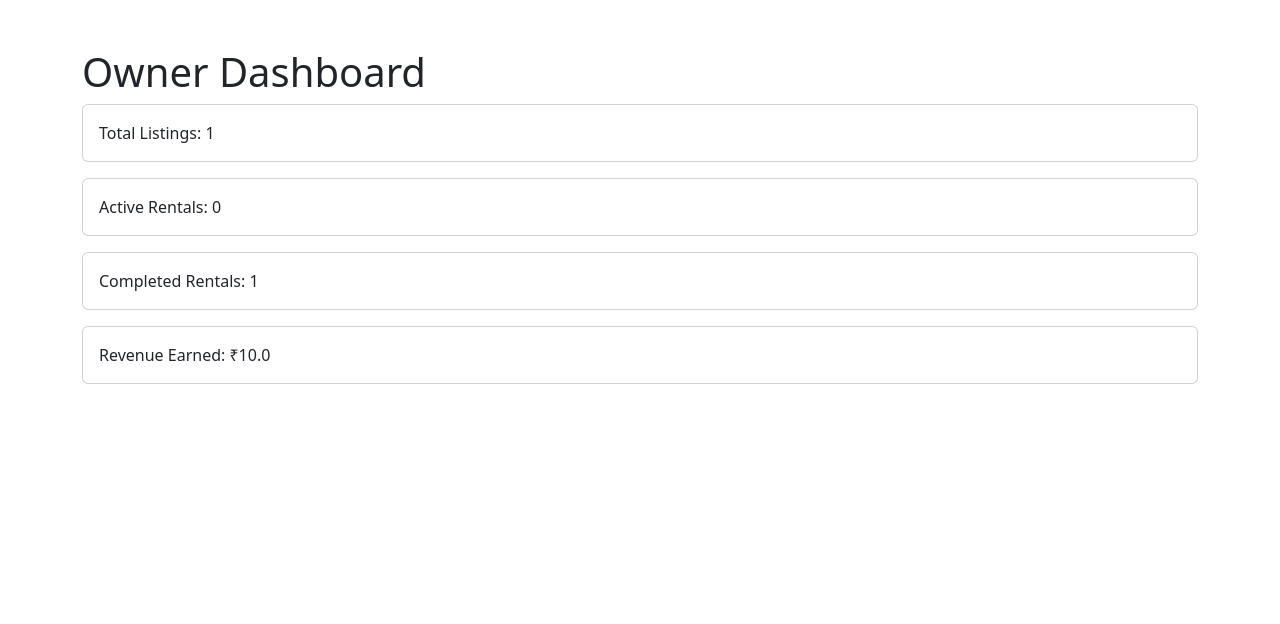
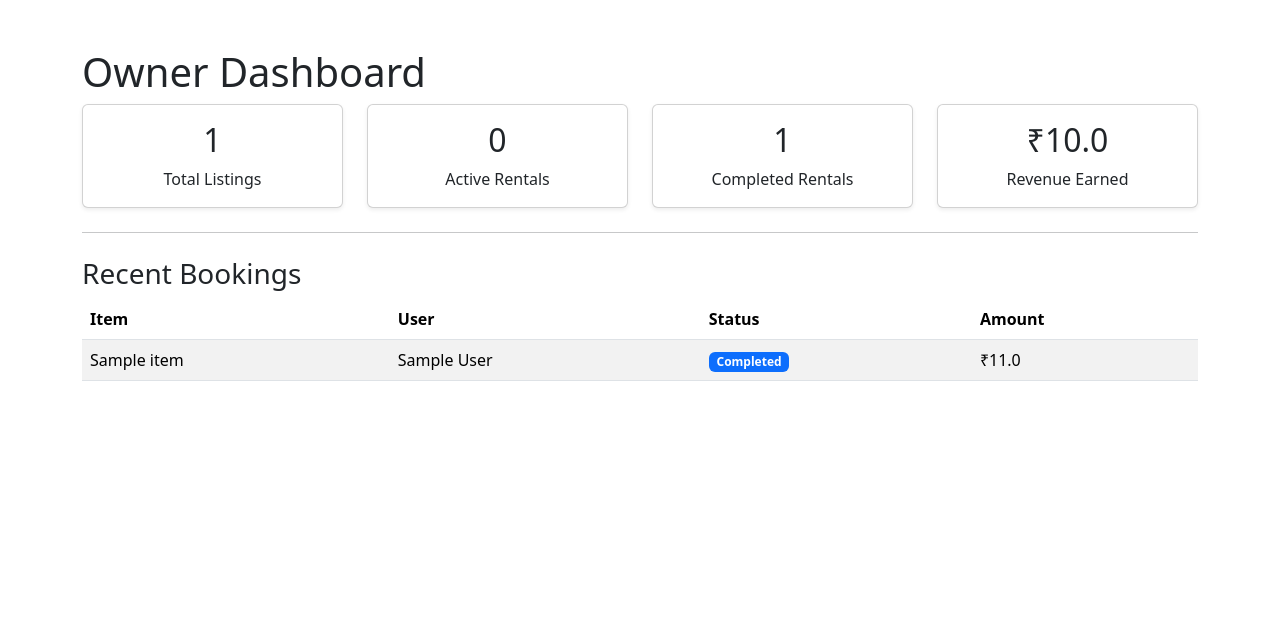
Before and after one commit to kaif5haikh/TenTal, a Flask app: page /owner-dashboard in a window 1280 px wide. Shown: the part 62-686 px from the top of the page. Run offline with Flask 3, Linux system fonts and the light colour scheme; a user stored in the database is signed in; tables that the repository leaves empty hold one stand-in row (values such as "Sample post").

```diff
--- a/routes/main.py
+++ b/routes/main.py
@@ -50,6 +50,11 @@ def home():
 @main.route("/browse")
 def browse():
 
+    search = request.args.get(
+        "search",
+        ""
+    )
+
     rentals = RentalItem.query.filter_by(
         status="approved"
     ).all()
@@ -58,6 +63,15 @@ def browse():
         rental for rental in rentals
         if rental.owner.is_active_user
     ]
+
+    if search:
+
+        rentals = [
+            rental
+            for rental in rentals
+            if search.lower()
+            in rental.title.lower()
+        ]
 
     return render_template(
         "browse.html",
@@ -143,6 +157,20 @@ def admin_listings():
     return render_template(
         "admin_listings.html",
         rentals=rentals
+    )
+
+@main.route("/admin/listing/<int:id>")
+@login_required
+def admin_listing_detail(id):
+
+    if not current_user.is_admin:
+        return "Access Denied"
+
+    rental = RentalItem.query.get_or_404(id)
+
+    return render_template(
+        "admin_listing_detail.html",
+        rental=rental
     )
 
 @main.route("/admin/dashboard")
@@ -405,6 +433,14 @@ def delete_listing(id):
     if rental.user_id != current_user.id:
         return "Access Denied"
 
+    has_booking = any(
+        booking.status != "cancelled"
+        for booking in rental.bookings
+    )
+
+    if has_booking:
+        return "Cannot delete listing because bookings exist"
+
     db.session.delete(rental)
     db.session.commit()
 
@@ -436,7 +472,13 @@ def edit_listing(id):
         rental.category = request.form.get(
             "category"
         )
+        rental.security_deposit = float(
+            request.form["security_deposit"]
+        )
 
+        rental.quantity = int(
+            request.form["quantity"]
+        )
         db.session.commit()
 
         return redirect(
@@ -476,13 +518,34 @@ def booking_requests():
         Booking.rental_item
     ).filter(
         RentalItem.user_id == current_user.id
+    ).order_by(
+        Booking.created_at.desc()
     ).all()
 
+    total_requests = len(bookings)
 
+    active_count = sum(
+        1 for booking in bookings
+        if booking.status == "active"
+    )
+
+    completed_count = sum(
+        1 for booking in bookings
+        if booking.status == "completed"
+    )
+
+    cancelled_count = sum(
+        1 for booking in bookings
+        if booking.status == "cancelled"
+    )
 
     return render_template(
         "booking_requests.html",
-        bookings=bookings
+        bookings=bookings,
+        total_requests=total_requests,
+        active_count=active_count,
+        completed_count=completed_count,
+        cancelled_count=cancelled_count
     )
 
 
@@ -576,6 +639,18 @@ def owner_dashboard():
     active_rentals = 0
     completed_rentals = 0
     total_revenue = 0
+    recent_bookings = []
+
+    for listing in listings:
+        recent_bookings.extend(
+            listing.bookings
+        )
+
+    recent_bookings = sorted(
+        recent_bookings,
+        key=lambda booking: booking.created_at,
+        reverse=True
+    )[:5]
 
     for listing in listings:
 
@@ -593,5 +668,6 @@ def owner_dashboard():
         total_listings=total_listings,
         active_rentals=active_rentals,
         completed_rentals=completed_rentals,
-        total_revenue=total_revenue
+        total_revenue=total_revenue,
+        recent_bookings=recent_bookings
     )
--- a/templates/admin_listings.html
+++ b/templates/admin_listings.html
@@ -32,6 +32,12 @@
         Reject
       </a>
     </div>
+    <a
+      href="{{ url_for('main.admin_listing_detail', id=rental.id) }}"
+      class="btn btn-info"
+    >
+      View Details
+    </a>
   </div>
 
   {% endfor %}
--- a/templates/create_listing.html
+++ b/templates/create_listing.html
@@ -48,7 +48,7 @@
         <div class="mb-3">
           <label>Image</label>
 
-          <input type="file" name="image" class="form-control" />
+          <input type="file" name="image" class="form-control" required />
         </div>
         <button type="submit" class="btn btn-primary">Create Listing</button>
       </form>
--- a/templates/owner_dashboard.html
+++ b/templates/owner_dashboard.html
@@ -3,13 +3,86 @@
 <div class="container mt-5">
   <h1>Owner Dashboard</h1>
 
-  <div class="card p-3 mb-3">Total Listings: {{ total_listings }}</div>
+  <div class="row mb-4">
+    <div class="col-md-3">
+      <div class="card text-center shadow-sm">
+        <div class="card-body">
+          <h2>{{ total_listings }}</h2>
+          <p class="mb-0">Total Listings</p>
+        </div>
+      </div>
+    </div>
 
-  <div class="card p-3 mb-3">Active Rentals: {{ active_rentals }}</div>
+    <div class="col-md-3">
+      <div class="card text-center shadow-sm">
+        <div class="card-body">
+          <h2>{{ active_rentals }}</h2>
+          <p class="mb-0">Active Rentals</p>
+        </div>
+      </div>
+    </div>
 
-  <div class="card p-3 mb-3">Completed Rentals: {{ completed_rentals }}</div>
+    <div class="col-md-3">
+      <div class="card text-center shadow-sm">
+        <div class="card-body">
+          <h2>{{ completed_rentals }}</h2>
+          <p class="mb-0">Completed Rentals</p>
+        </div>
+      </div>
+    </div>
 
-  <div class="card p-3 mb-3">Revenue Earned: ₹{{ total_revenue }}</div>
+    <div class="col-md-3">
+      <div class="card text-center shadow-sm">
+        <div class="card-body">
+          <h2>₹{{ total_revenue }}</h2>
+          <p class="mb-0">Revenue Earned</p>
+        </div>
+      </div>
+    </div>
+  </div>
+  <hr />
+
+  <h3 class="mt-4">Recent Bookings</h3>
+
+  <table class="table table-striped table-hover">
+    <thead>
+      <tr>
+        <th>Item</th>
+        <th>User</th>
+        <th>Status</th>
+        <th>Amount</th>
+      </tr>
+    </thead>
+
+    <tbody>
+      {% for booking in recent_bookings %}
+
+      <tr>
+        <td>{{ booking.rental_item.title }}</td>
+
+        <td>{{ booking.user.name }}</td>
+
+        <td>
+          {% if booking.status == "completed" %}
+          <span class="badge bg-primary"> Completed </span>
+
+          {% elif booking.status == "active" %}
+          <span class="badge bg-success"> Active </span>
+
+          {% elif booking.status == "cancelled" %}
+          <span class="badge bg-danger"> Cancelled </span>
+
+          {% else %}
+          <span class="badge bg-warning text-dark"> {{ booking.status }} </span>
+          {% endif %}
+        </td>
+
+        <td>₹{{ booking.total_price + booking.security_deposit }}</td>
+      </tr>
+
+      {% endfor %}
+    </tbody>
+  </table>
 </div>
 
 {% endblock %}
```
Also changed, not shown: templates/admin_listing_detail.html (added, +43 -0 lines), templates/booking_requests.html (+42 -1 lines), templates/browse.html (+13 -15 lines), templates/edit_listing.html (+19 -0 lines), templates/listing_detail.html (+9 -0 lines), instance/tental.db, static/uploads/IMG-20251016-WA0004.jpg (added).
